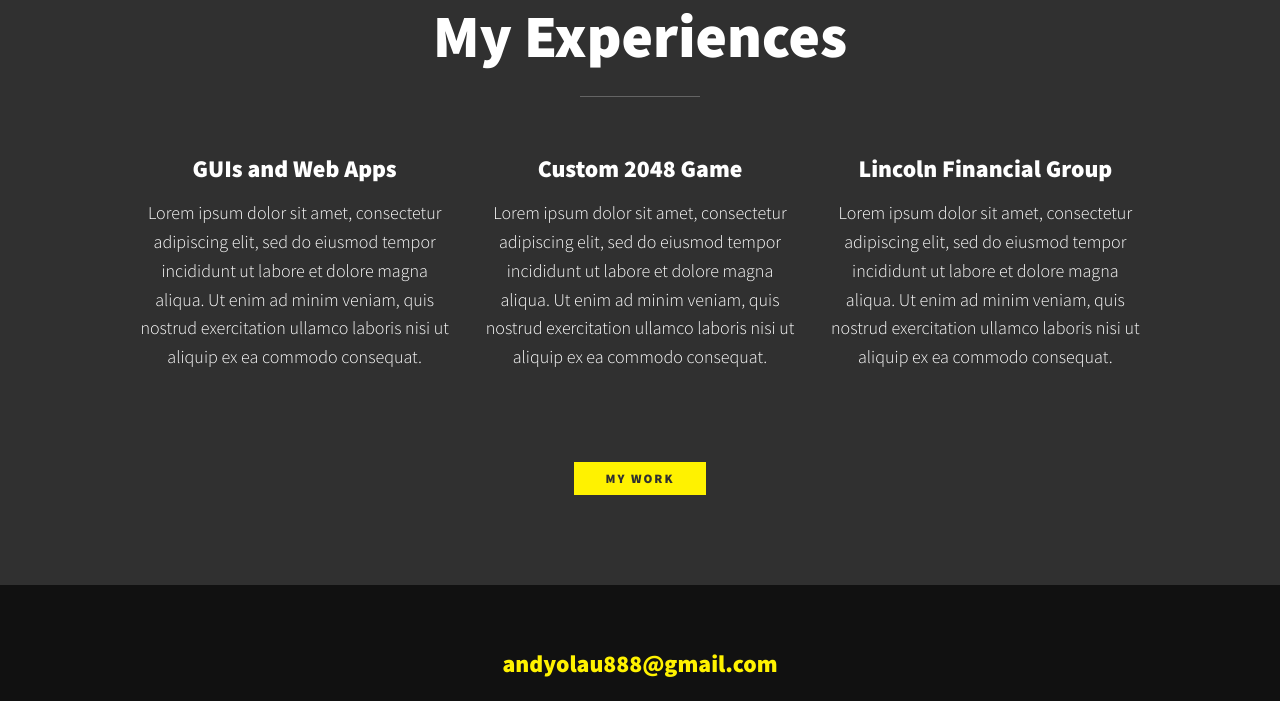
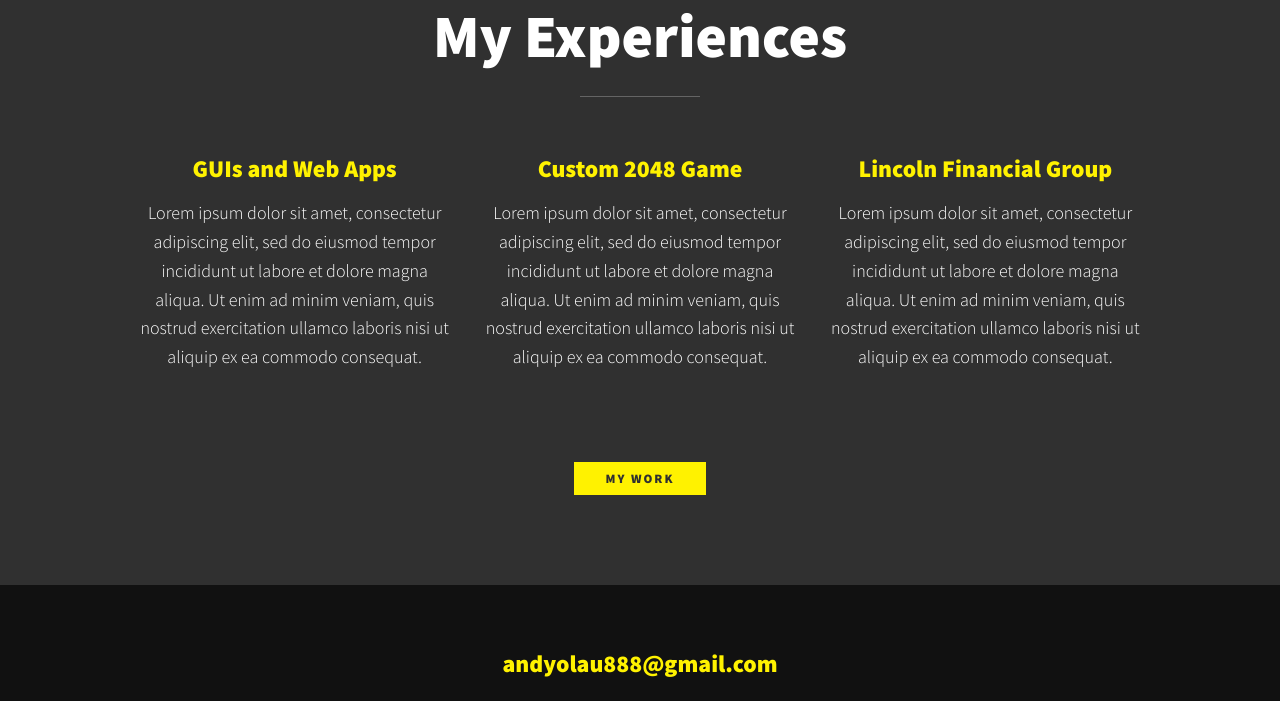
Before and after one commit to andy-1au/personal-website, a plain HTML site: page index.html in a window 1280 px wide. Shown: the part 1389-2090 px from the top of the page. Drawn offline with nearby package versions, Linux system fonts and the light colour scheme.

Commit message:
made h3 (subtitles) for experiences gold:

```diff
--- a/css/style.css
+++ b/css/style.css
@@ -197,6 +197,10 @@ h3 { font-size: var(--fs-h3) }
     margin-bottom: 4em;
 }
 
+.experiences h3 {
+    color: var(--clr-accent)
+}
+
 .experience {
     max-width: 500px;
     margin: 0 auto;
```
